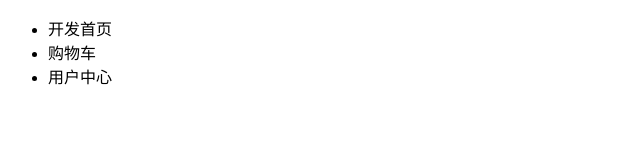
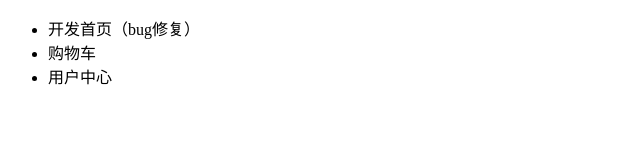
Before and after one commit to alan-Lee330/gittest, a plain HTML site: page index.html in a window 1280 px wide. Shown: the whole page, without its empty margins (0-640 px from the left). Drawn offline with Linux system fonts and the light colour scheme.

Commit message:
修复了首页BUG

```diff
--- a/index.html
+++ b/index.html
@@ -7,7 +7,7 @@
 <body>
 
 <ul>
-    <li>开发首页</li>
+    <li>开发首页（bug修复）</li>
     <li>购物车</li>
     <li>用户中心</li>
 </ul>
```
